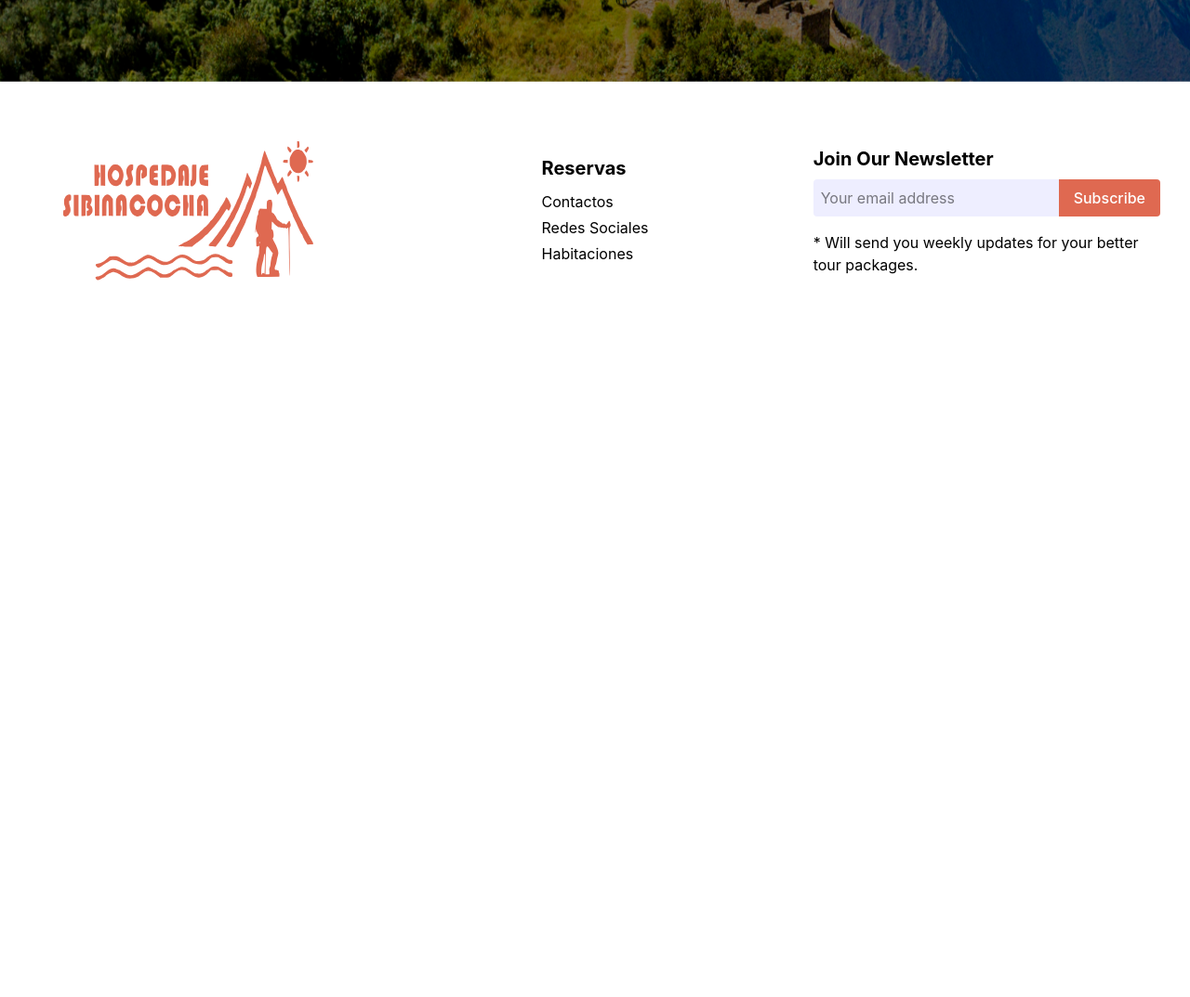
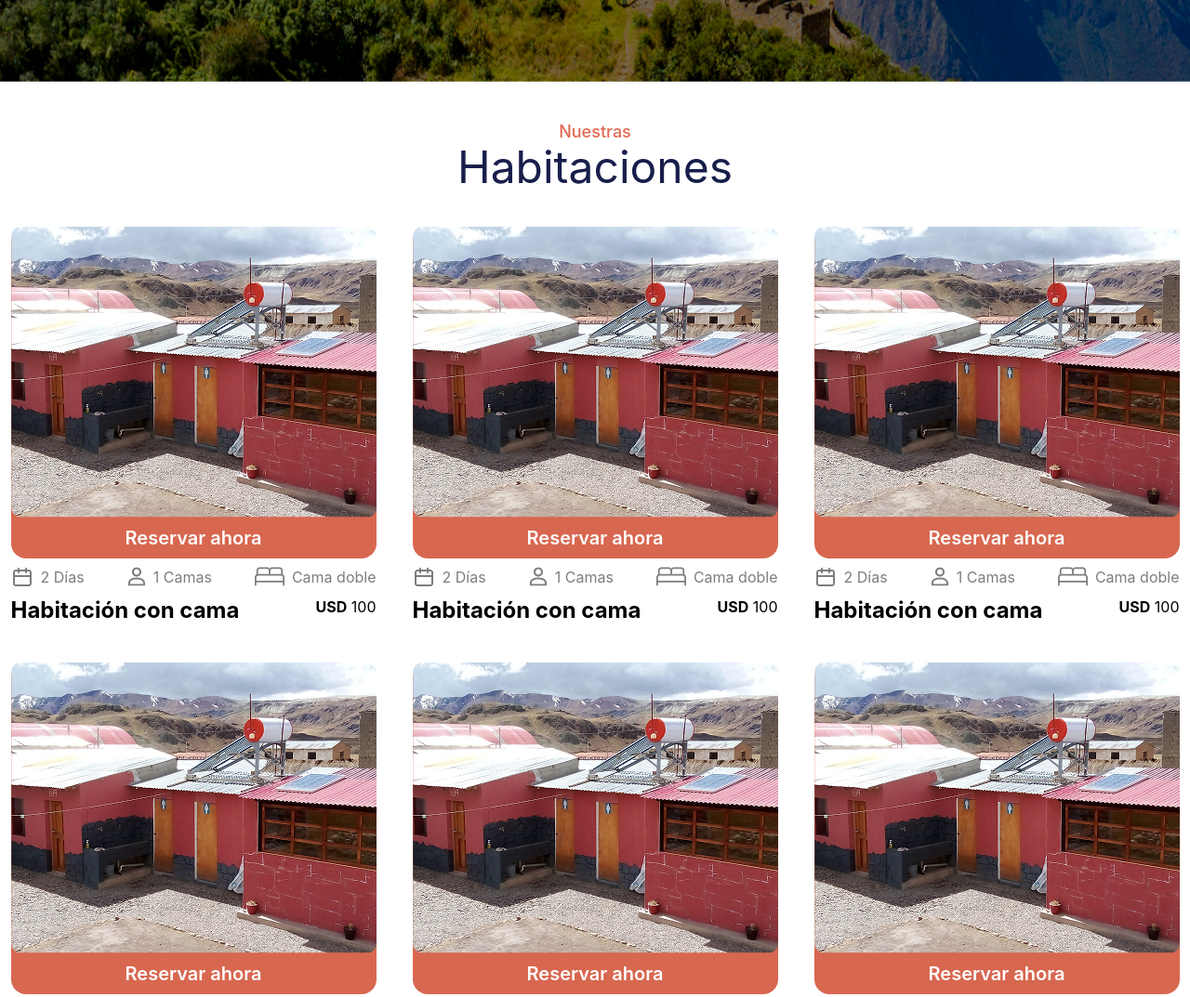
Before and after one commit to yupanquiah/projects, an Astro site in the folder lodging-cocha/: page / in a window 1280 px wide. Shown: the part 2100-3173 px from the top of the page at 93% size. Before the commit the page ends 2466 px from the top, so only its background shows below. Built offline with nearby package versions, Linux system fonts and the light colour scheme; Astro itself is replaced by a stand-in of ours.

Commit message:
Add RoomCard component and integrate room data display in Rooms section

```diff
--- /dev/null
+++ b/lodging-cocha/src/components/RoomCard.astro
@@ -0,0 +1,54 @@
+---
+import { Image } from "astro:assets";
+
+import Avatar from "@assets/icons/avatar.svg";
+import Bed from "@assets/icons/bed.svg";
+import Calender from "@assets/icons/calender.svg";
+import type { ImageMetadata } from "astro";
+
+interface Props {
+  src: ImageMetadata;
+  alt: string;
+  title: string;
+  currency: string;
+  price: number;
+  days: number;
+  beds: number;
+  typeOfBed: string;
+}
+
+const { src, alt, title, currency, price, days, beds, typeOfBed } = Astro.props;
+---
+
+<section>
+  <header class="bg-[#D86750] rounded-2xl">
+    <Image src={src} alt={alt} />
+
+    <h3 class="py-2 font-poppins font-semibold text-xl text-white text-center">
+      Reservar ahora
+    </h3>
+  </header>
+  <main
+    class="flex justify-between py-2 text-base font-poppins text-[#7D7D7D] [&>span]:flex [&>span]:items-center [&>span]:gap-2"
+  >
+    <span>
+      <Calender />
+      {days} Días
+    </span>
+    <span>
+      <Avatar />
+      {beds} Camas
+    </span>
+    <span>
+      <Bed />
+      {typeOfBed}
+    </span>
+  </main>
+  <footer class="flex justify-between">
+    <h4 class="text-2xl font-poppins font-bold">{title}</h4>
+    <div>
+      <strong>{currency}</strong>
+      <span> {price}</span>
+    </div>
+  </footer>
+</section>
--- a/lodging-cocha/src/pages/index.astro
+++ b/lodging-cocha/src/pages/index.astro
@@ -6,6 +6,7 @@ import Footer from "@sections/Footer.astro";
 import Header from "@sections/Header.astro";
 import Hero from "@sections/Hero.astro";
 import OurService from "@sections/OurService.astro";
+import Rooms from "@sections/Rooms.astro";
 import Welcome from "@sections/Welcome.astro";
 ---
 
@@ -23,5 +24,6 @@ import Welcome from "@sections/Welcome.astro";
   >
     <Banner />
   </div>
+  <Rooms />
   <Footer />
 </Layout>
--- /dev/null
+++ b/lodging-cocha/src/sections/Rooms.astro
@@ -0,0 +1,120 @@
+---
+import RoomCard from "@components/RoomCard.astro";
+import Section from "@components/Section.astro";
+
+import Bed from "@assets/img/card.png";
+
+const RoomData = [
+  {
+    src: Bed,
+    alt: "Cama",
+    title: "Habitación con cama",
+    currency: "USD",
+    price: 100,
+    days: 2,
+    beds: 1,
+    typeOfBed: "Cama doble",
+  },
+  {
+    src: Bed,
+    alt: "Cama",
+    title: "Habitación con cama",
+    currency: "USD",
+    price: 100,
+    days: 2,
+    beds: 1,
+    typeOfBed: "Cama doble",
+  },
+  {
+    src: Bed,
+    alt: "Cama",
+    title: "Habitación con cama",
+    currency: "USD",
+    price: 100,
+    days: 2,
+    beds: 1,
+    typeOfBed: "Cama doble",
+  },
+  {
+    src: Bed,
+    alt: "Cama",
+    title: "Habitación con cama",
+    currency: "USD",
+    price: 100,
+    days: 2,
+    beds: 1,
+    typeOfBed: "Cama doble",
+  },
+  {
+    src: Bed,
+    alt: "Cama",
+    title: "Habitación con cama",
+    currency: "USD",
+    price: 100,
+    days: 2,
+    beds: 1,
+    typeOfBed: "Cama doble",
+  },
+  {
+    src: Bed,
+    alt: "Cama",
+    title: "Habitación con cama",
+    currency: "USD",
+    price: 100,
+    days: 2,
+    beds: 1,
+    typeOfBed: "Cama doble",
+  },
+  {
+    src: Bed,
+    alt: "Cama",
+    title: "Habitación con cama",
+    currency: "USD",
+    price: 100,
+    days: 2,
+    beds: 1,
+    typeOfBed: "Cama doble",
+  },
+  {
+    src: Bed,
+    alt: "Cama",
+    title: "Habitación con cama",
+    currency: "USD",
+    price: 100,
+    days: 2,
+    beds: 1,
+    typeOfBed: "Cama doble",
+  },
+  {
+    src: Bed,
+    alt: "Cama",
+    title: "Habitación con cama",
+    currency: "USD",
+    price: 100,
+    days: 2,
+    beds: 1,
+    typeOfBed: "Cama doble",
+  },
+];
+---
+
+<Section class="py-10">
+  <h3 class="text-lg font-medium text-center text-[#DF6951]">Nuestras</h3>
+  <h2 class="font-volkhov text-5xl text-center text-[#181E4B]">Habitaciones</h2>
+  <div class="w-full grid grid-cols-3 gap-4 place-items-center gap-y-10 mt-10">
+    {
+      RoomData.map((room) => (
+        <RoomCard
+          src={room.src}
+          alt={room.alt}
+          title={room.title}
+          currency={room.currency}
+          price={room.price}
+          days={room.days}
+          beds={room.beds}
+          typeOfBed={room.typeOfBed}
+        />
+      ))
+    }
+  </div>
+</Section>
```
Also changed, not shown: lodging-cocha/src/assets/icons/avatar.svg (added), lodging-cocha/src/assets/icons/bed.svg (added), lodging-cocha/src/assets/icons/calender.svg (added), lodging-cocha/src/assets/img/card.png (added).
